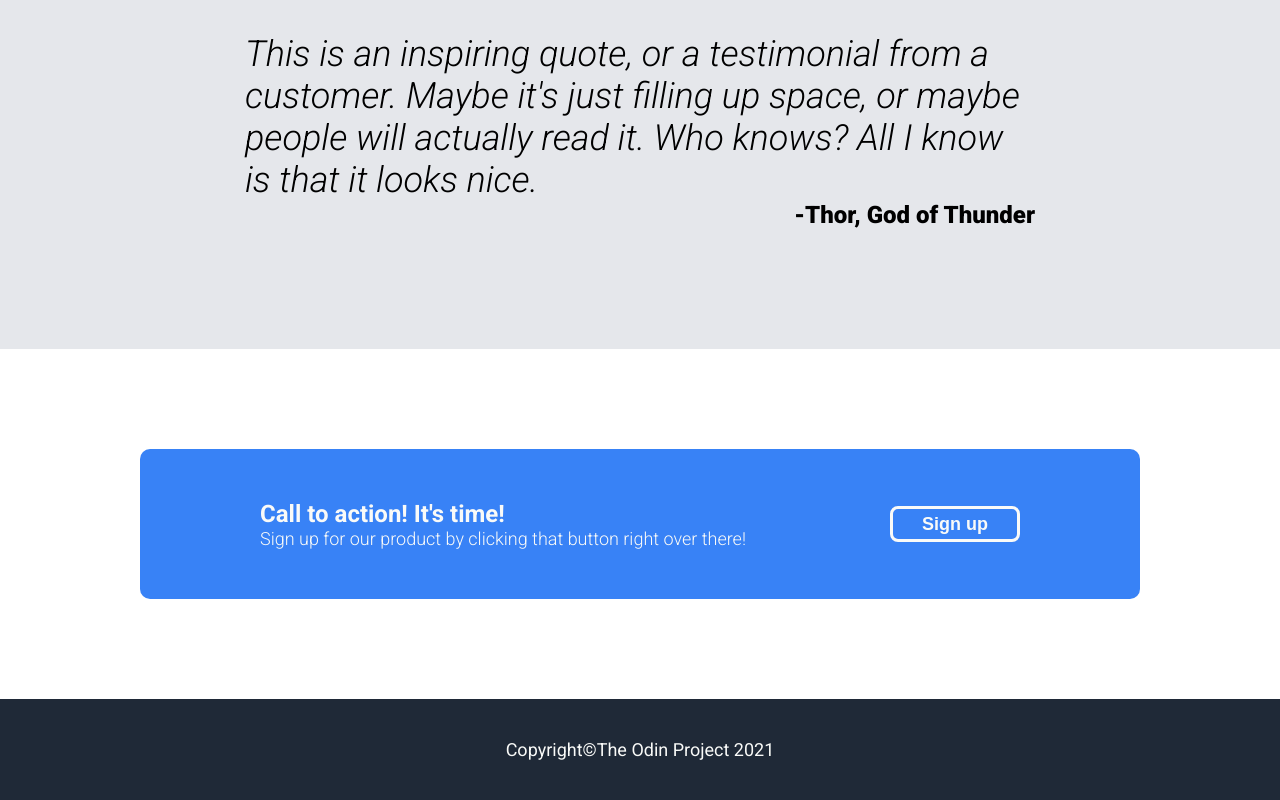
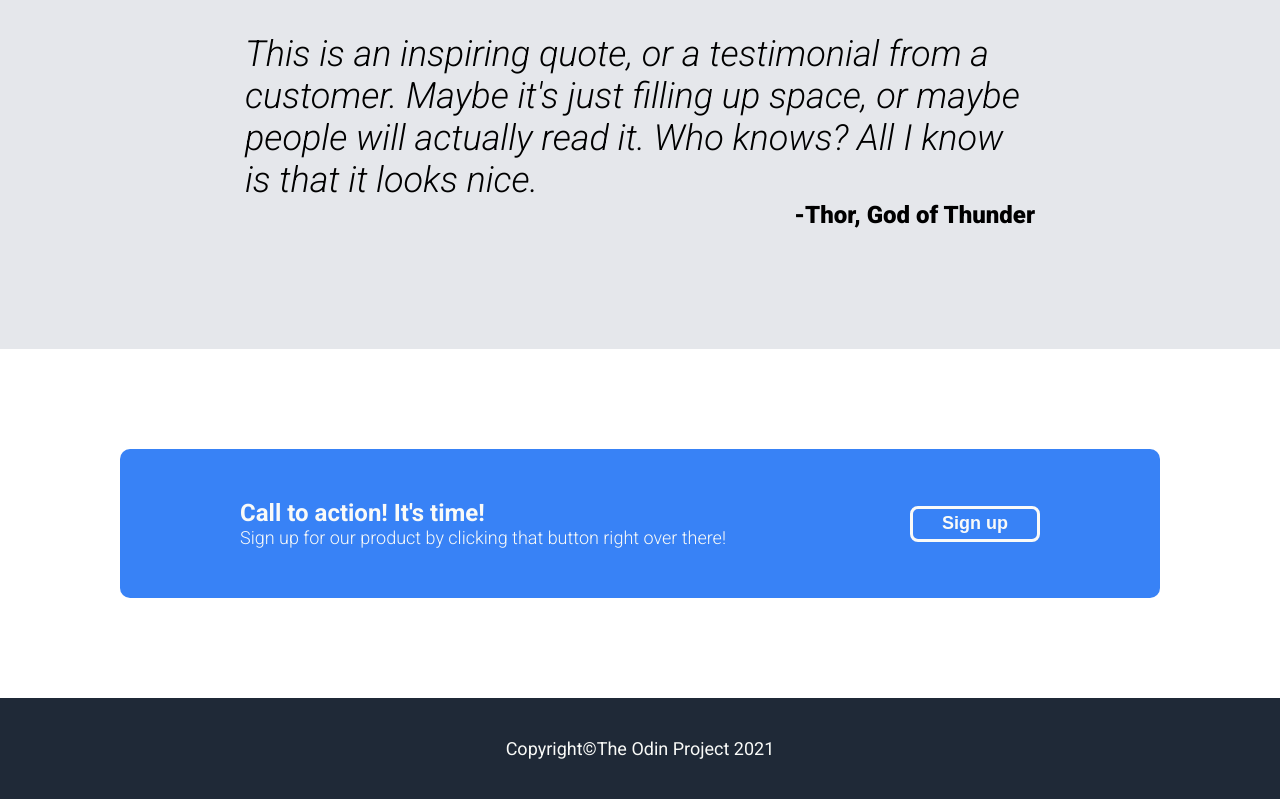
Before and after one commit to sandytek/Landing_Page, a plain HTML site: page index.html in a window 1280 px wide. Shown: the part 1117-1917 px from the top of the page. Drawn offline with Linux system fonts and the light colour scheme.

Commit message:
Make elements on index page responsive

```diff
--- a/index.html
+++ b/index.html
@@ -59,12 +59,14 @@
             <div class="quote-subtext">-Thor, God of Thunder</div>
         </div>
     </div>
-    <div class="modal">
-        <div class="container3">
-            <div class="modal-title">Call to action! It's time!</div>
-            <div class="modal-subtext">Sign up for our product by clicking that button right over there!</div>
+    <div class="content4">
+        <div class="modal">
+            <div class="container3">
+                <div class="modal-title">Call to action! It's time!</div>
+                <div class="modal-subtext">Sign up for our product by clicking that button right over there!</div>
+            </div>
+            <button class="modal-button">Sign up</button>
         </div>
-        <button class="modal-button">Sign up</button>
     </div>
     <div class="footer">
         Copyright <span>&copy;</span> The Odin Project 2021
--- a/style.css
+++ b/style.css
@@ -118,6 +118,7 @@ border: 1px solid #3882f6;
     display: flex;
     gap: 50px;
     justify-content: center;
+    flex-wrap: wrap;
 }
 
 .info-2 {
@@ -142,18 +143,18 @@ border: 1px solid #3882f6;
     font-weight: 800;
     text-align: end;
 }
-
+.content4 {
+    display: flex;
+}
 .modal {
     display: flex;
     justify-content: space-between;
     align-items: center;
-    box-sizing: border-box;
-    width: 1000px;
-    height: 150px;
+    width: 800px;
     border-radius: 10px;
     background-color: #3882f6;
     margin: 100px auto;
-    padding: 40px 120px;
+    padding: 50px 120px;
 }
 
 .modal-title {
```
Also changed, not shown: 1 other file.
